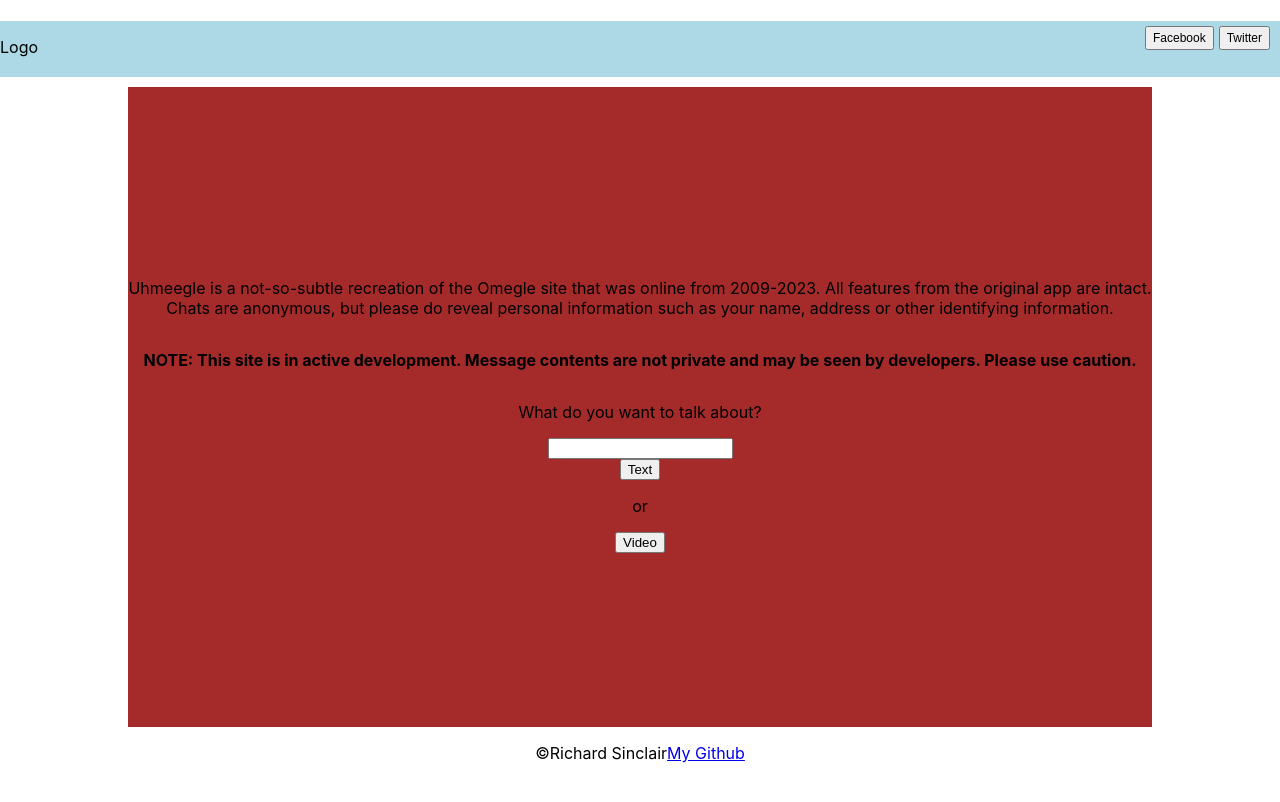
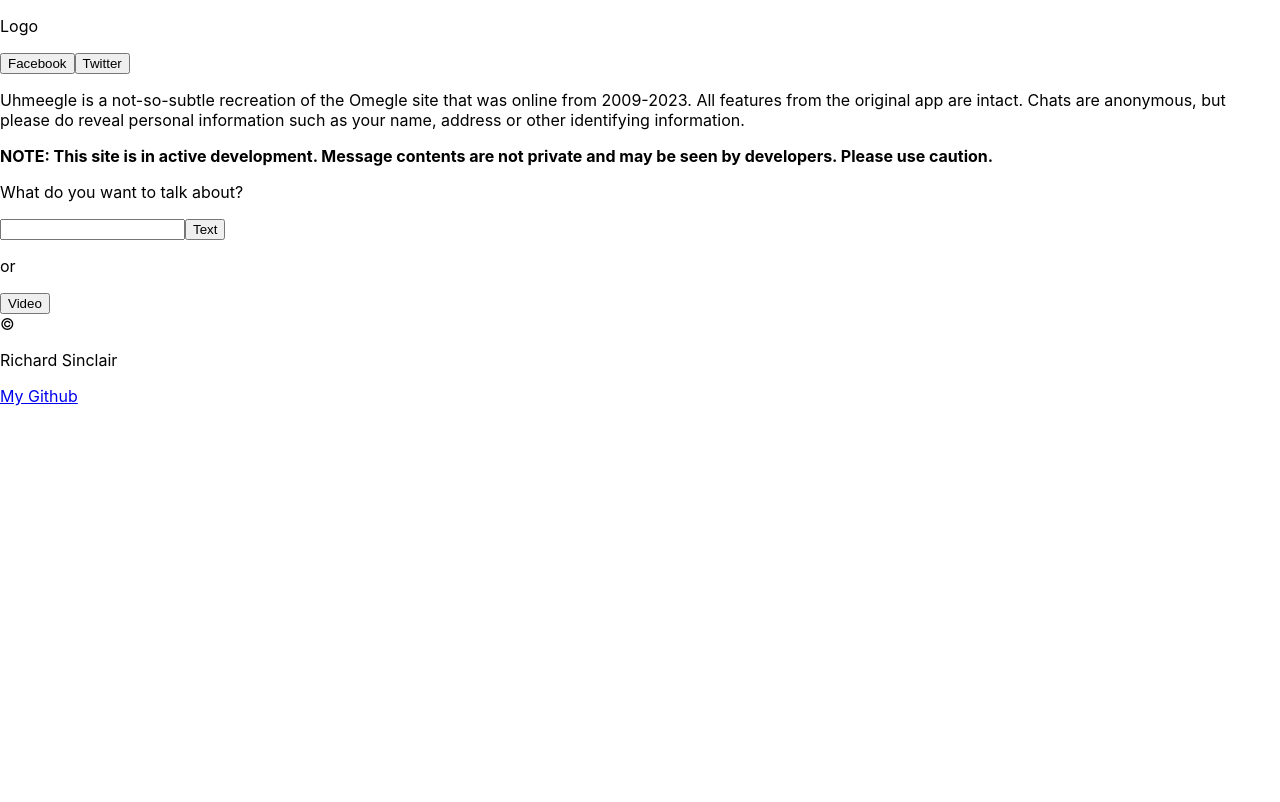
Before and after one commit to DudeLovesRPGs/uhmeegle, a React (Create React App) app: page / in a window 1280 px wide. Shown: the top 802 px of the page. Built offline with nearby package versions, Linux system fonts and the light colour scheme.

Commit message:
Split Header, Content, and Footer into own components

```diff
--- /dev/null
+++ b/src/components/Content.js
@@ -0,0 +1,23 @@
+import React from 'react'
+
+const Content = () => {
+
+    return(<section className='Content'>
+    <p>Uhmeegle is a not-so-subtle recreation of the Omegle site that was online from 2009-2023. All features from the original app are intact. Chats are anonymous, but please do reveal personal information such as your name, address or other identifying information.</p>
+
+    <b><p>NOTE: This site is in active development. Message contents are not private and may be seen by developers. Please use caution.</p></b>
+
+    <p>What do you want to talk about?</p>
+    <input type="text" />
+
+    <button>Text</button>
+    <p>or</p>
+    <button>Video</button>
+
+</section>)
+
+
+
+}
+
+export default Content
--- /dev/null
+++ b/src/components/Footer.js
@@ -0,0 +1,11 @@
+import React from 'react'
+
+const Footer = () => {
+
+    return(
+        <footer className='Footer'>&copy; <p>Richard Sinclair</p> <a href="https://www.github.com/DudeLovesRPGs">My Github</a></footer>
+
+    )
+}
+
+export default Footer
--- /dev/null
+++ b/src/components/Header.js
@@ -0,0 +1,11 @@
+import React from 'react'
+
+const Header = () => {
+    return(<header className='Header'>
+    <p>Logo</p>
+    <button>Facebook</button>
+    <button>Twitter</button>
+</header>)
+}
+
+export default Header
--- a/src/components/Home.js
+++ b/src/components/Home.js
@@ -1,34 +1,20 @@
 import React from 'react'
+import Header from './Header'
+import Content from './Content'
+import Footer from './Footer'
 import {FacebookShareButton, TwitterShareButton} from 'react-share'
+
 
 const Home = () => {
 
     // TODO: Split header, main, and footer into own components.
 
     return(
-        <div className = 'Container'>
-        <header className='Header'>
-            <p>Logo</p>
-            <button>Facebook</button>
-            <button>Twitter</button>
-        </header>
-
         <main className='Home'>
-            <p>Uhmeegle is a not-so-subtle recreation of the Omegle site that was online from 2009-2023. All features from the original app are intact. Chats are anonymous, but please do reveal personal information such as your name, address or other identifying information.</p>
-
-            <b><p>NOTE: This site is in active development. Message contents are not private and may be seen by developers. Please use caution.</p></b>
-
-            <p>What do you want to talk about?</p>
-            <input type="text" />
-
-            <button>Text</button>
-            <p>or</p>
-            <button>Video</button>
-
+        <Header/>
+        <Content/>
+        <Footer/>
         </main>
-
-        <footer className='Footer'>&copy; <p>Richard Sinclair</p> <a href="https://www.github.com/DudeLovesRPGs">My Github</a></footer>
-        </div>
     )
 
 
--- a/src/index.css
+++ b/src/index.css
@@ -13,14 +13,14 @@ body {
 
 }
 
-.Container{
+/* .Container{
   margin: 0;
   padding: 0;
   display: flex;
   flex-direction: column;
   width: 100vw;
   height: 100vh;
-  justify-content: center;
+  /* justify-content: center;
   align-items: center;
 }
 
@@ -73,7 +73,7 @@ body {
   flex-direction: row;
   align-items: center;
 }
-
+*/
 
 
 
```
